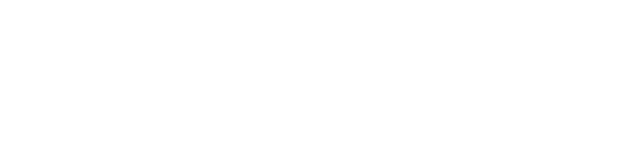
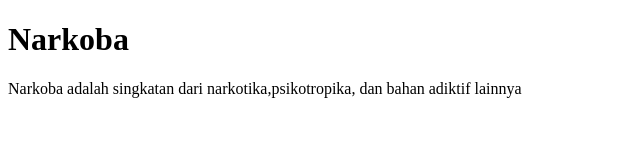
Before and after one commit to riskidiah248229-sys/latihan2, a plain HTML site: page index.html in a window 1280 px wide. Shown: the whole page, without its empty margins (0-640 px from the left). Drawn offline with Linux system fonts and the light colour scheme.

Commit message:
tambah h1

```diff
--- a/index.html
+++ b/index.html
@@ -6,6 +6,9 @@
     <title>Document</title>
 </head>
 <body>
-
+    <h1>Narkoba</h1>
+    <p>
+        Narkoba adalah singkatan dari narkotika,psikotropika, dan bahan adiktif lainnya
+    </p>
 </body>
 </html>
```
